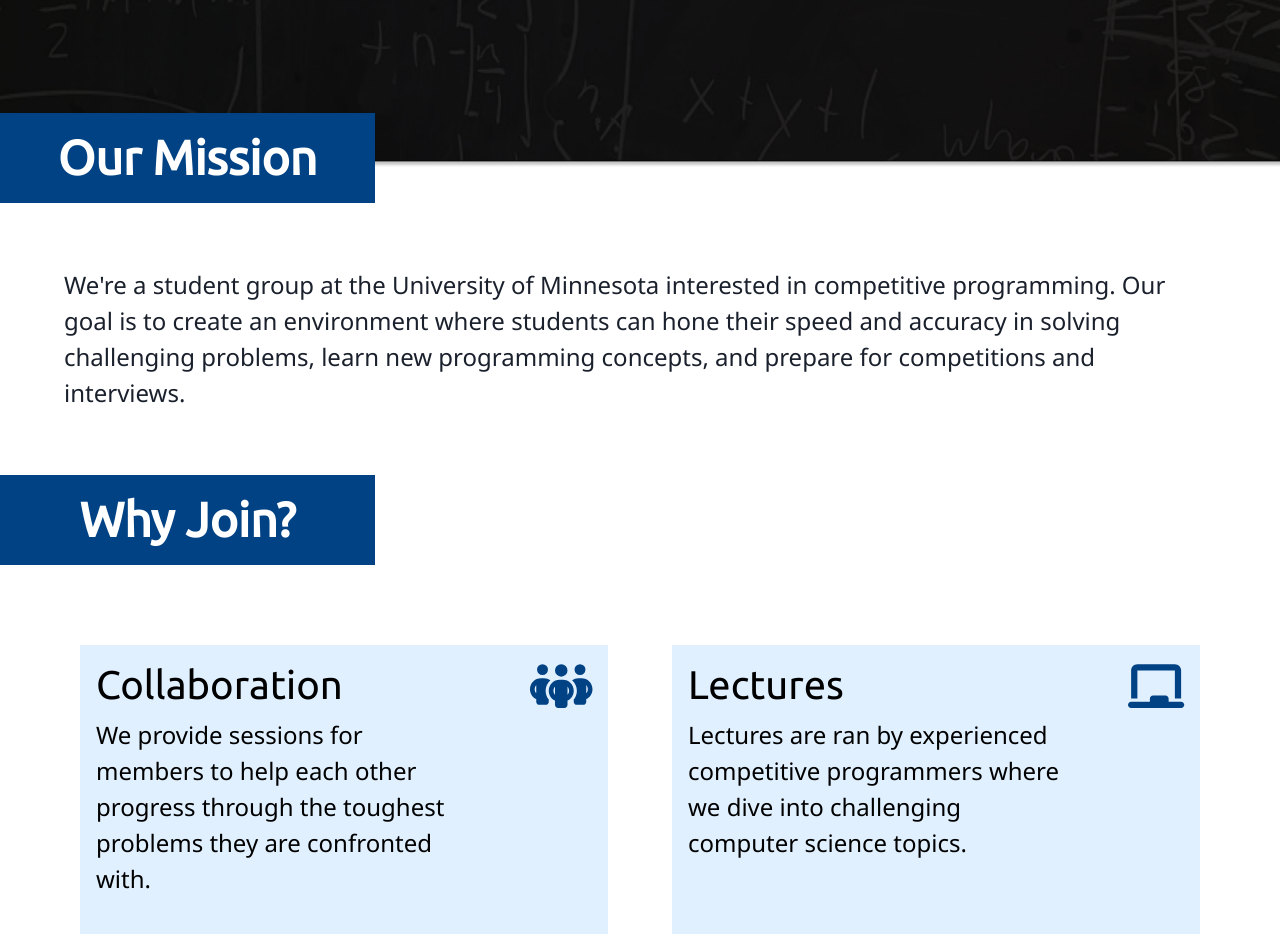
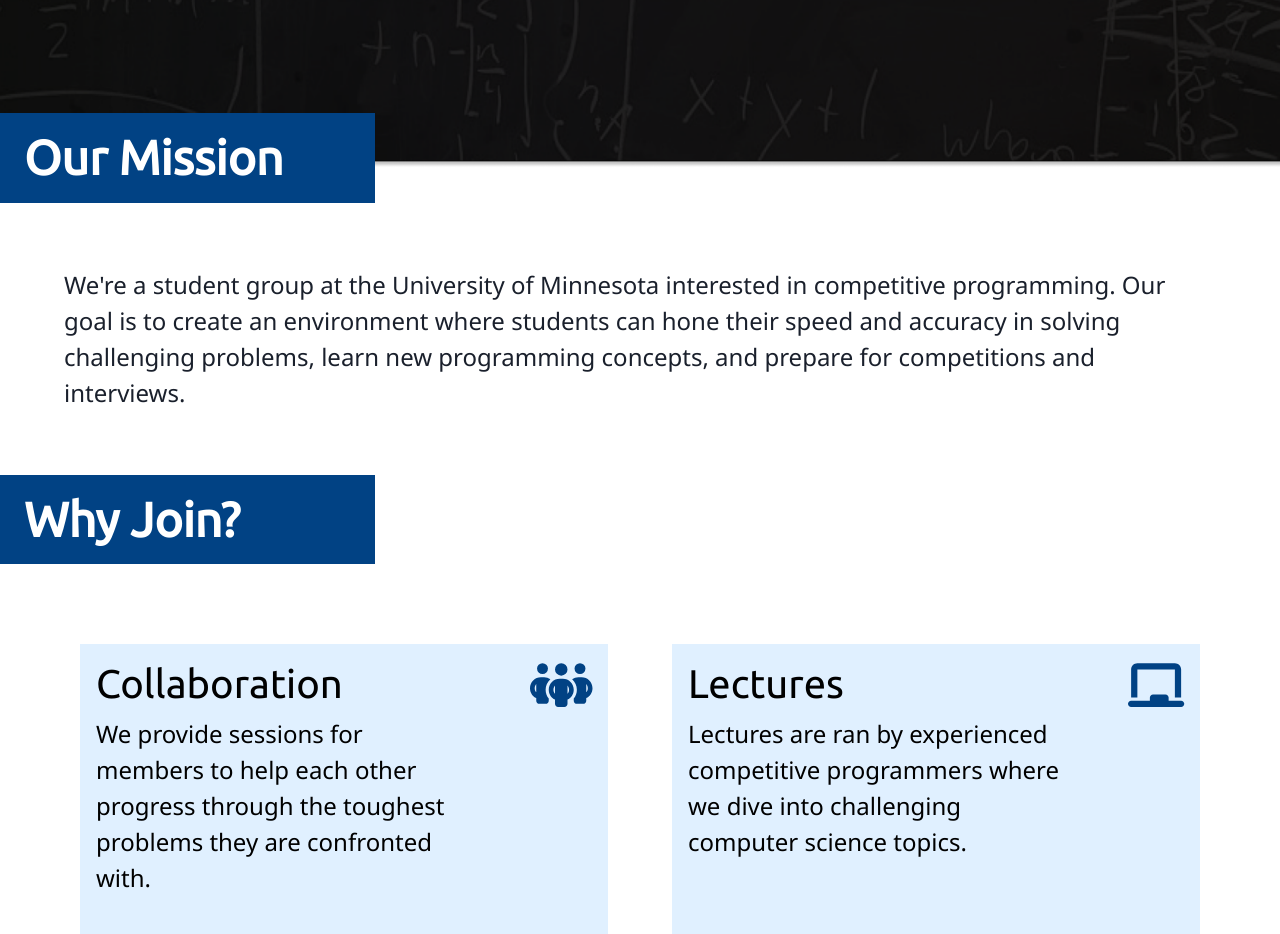
Before and after one commit to cppumn/website, a React (Create React App) app in the folder cpp-website/: page / in a window 1280 px wide. Shown: the part 720-1654 px from the top of the page. Built offline with nearby package versions, Linux system fonts and the light colour scheme.

Commit message:
some changes

```diff
--- a/cpp-website/src/components/Home/About/About.tsx
+++ b/cpp-website/src/components/Home/About/About.tsx
@@ -1,6 +1,6 @@
 import { Flex, Grid } from "@chakra-ui/react";
 import { faPeopleGroup, faTrophy, faChalkboard, faCalendar } from "@fortawesome/free-solid-svg-icons";
-import SectionTitle from "../SectionTitle";
+import SectionTitle from "components/SectionTitle";
 import AboutCard from "./AboutCard";
 import AboutLink from "./AboutLink";
 import { discordInvite, CPPCalendarConfig } from "globals/CPPInfo";
@@ -64,10 +64,8 @@ const About = ({ containerRef, ...props }: AboutProps) => {
 
   return (
     <Flex
-      position="relative"
       flexDirection="column"
       ref={containerRef}
-      top="-55px"
       {...props}
     >
       <SectionTitle content="Why Join?" />
--- a/cpp-website/src/components/Home/GetInvolved.tsx
+++ b/cpp-website/src/components/Home/GetInvolved.tsx
@@ -1,11 +1,11 @@
 import { Flex, Stack, AspectRatio, Heading, Text } from "@chakra-ui/react";
 import { CPPTheme } from "globals/CPPInfo";
-import SectionTitle from "./SectionTitle";
+import SectionTitle from "components/SectionTitle";
 import { fontSizes } from "globals/fontSizes";
 
 const GetInvolved = () => {
   return (
-    <Flex flexDirection="column" position="relative" top="-55px">
+    <Flex flexDirection="column">
       <SectionTitle content="Get Involved" />
       <Flex
         flexDirection={["column", "column", "row", "row"]}
--- a/cpp-website/src/components/Home/Hero/HeroContainer.tsx
+++ b/cpp-website/src/components/Home/Hero/HeroContainer.tsx
@@ -10,6 +10,7 @@ const HeroContainer = ({ children, ...props }: HeroContainerProps) => {
   return (
     <Flex
       height="100vh"
+      minHeight={350}
       position="relative"
       overflow="hidden"
       {...props}
--- a/cpp-website/src/components/Home/Hero/HeroContent.tsx
+++ b/cpp-website/src/components/Home/Hero/HeroContent.tsx
@@ -51,6 +51,7 @@ const HeroContent = (props: any) => {
               bg={CPPTheme.darkblue}
               borderRadius="2rem"
               fontSize={fontSizes.medium}
+              w="100%"
               p={["0.8rem", "1rem", "1.5rem", "2rem"]}
               _hover={{
                 bg: "white",
--- a/cpp-website/src/components/Home/HomeContainer.tsx
+++ /dev/null
@@ -1,20 +0,0 @@
-import { Flex } from "@chakra-ui/react";
-import { ReactNode } from "react";
-
-type HomeContainerProps = {
-  children: ReactNode;
-  props?: any;
-};
-
-const HomeContainer = ({ children, ...props }: HomeContainerProps) => {
-  return (
-    <Flex
-      flexDirection="column"
-      {...props}
-    >
-      {children}
-    </Flex>
-  );
-}
-
-export default HomeContainer;
--- a/cpp-website/src/components/Home/Mission.tsx
+++ b/cpp-website/src/components/Home/Mission.tsx
@@ -1,11 +1,11 @@
 import { Flex, Box, Text } from "@chakra-ui/react";
-import SectionTitle from "./SectionTitle";
+import SectionTitle from "components/SectionTitle";
 import { fontSizes } from "globals/fontSizes";
 
 const Mission = () => {
   return (
-    <Flex flexDirection="column" position="relative" top="-55px">
-      <SectionTitle content="Our Mission" />
+    <Flex flexDirection="column" mt={-55}>
+      <SectionTitle content="Our Mission"/>
       <Box
         marginLeft={["1rem","2rem","3rem","4rem"]}
         marginRight={["1rem","2rem","3rem","4rem"]}
--- a/cpp-website/src/components/Home/SectionTitle.tsx
+++ b/cpp-website/src/components/SectionTitle.tsx
@@ -10,16 +10,16 @@ type SectionTitleProps = {
 const SectionTitle = ({ content, ...props }: SectionTitleProps) => {
   return (
     <Flex
-      position="relative"
-      justify="center"
       align="center"
       width={["200px","275px","300px","375px"]}
-      height="90px"
+      p={4}
+      zIndex={100}
       bgColor={CPPTheme.darkblue}
       {...props}
     >
       <Heading
         fontSize={fontSizes.xLarge}
+        marginLeft={2}
         color="white"
       >
         {content}
--- a/cpp-website/src/pages/MainPage.tsx
+++ b/cpp-website/src/pages/MainPage.tsx
@@ -1,5 +1,5 @@
 import { useRef } from "react";
-import HomeContainer from "components/Home/HomeContainer";
+import { Box, Flex } from "@chakra-ui/react";
 import Hero from "components/Home/Hero/Hero";
 import Mission from "components/Home/Mission";
 import About from "components/Home/About/About";
@@ -9,13 +9,15 @@ import Banner from "components/Home/Banner";
 const MainPage = () => {
   const aboutRef = useRef<any>(null);
   return (
-    <HomeContainer>
+    <Flex flexDir="column" m="auto">
       <Hero scrollToRef={aboutRef}/>
       <Mission />
       <About containerRef={aboutRef}/>
       <GetInvolved />
-      <Banner />
-    </HomeContainer>
+      <Box mt={55}>
+        <Banner/>
+      </Box>
+    </Flex>
   );
 }
 
```
